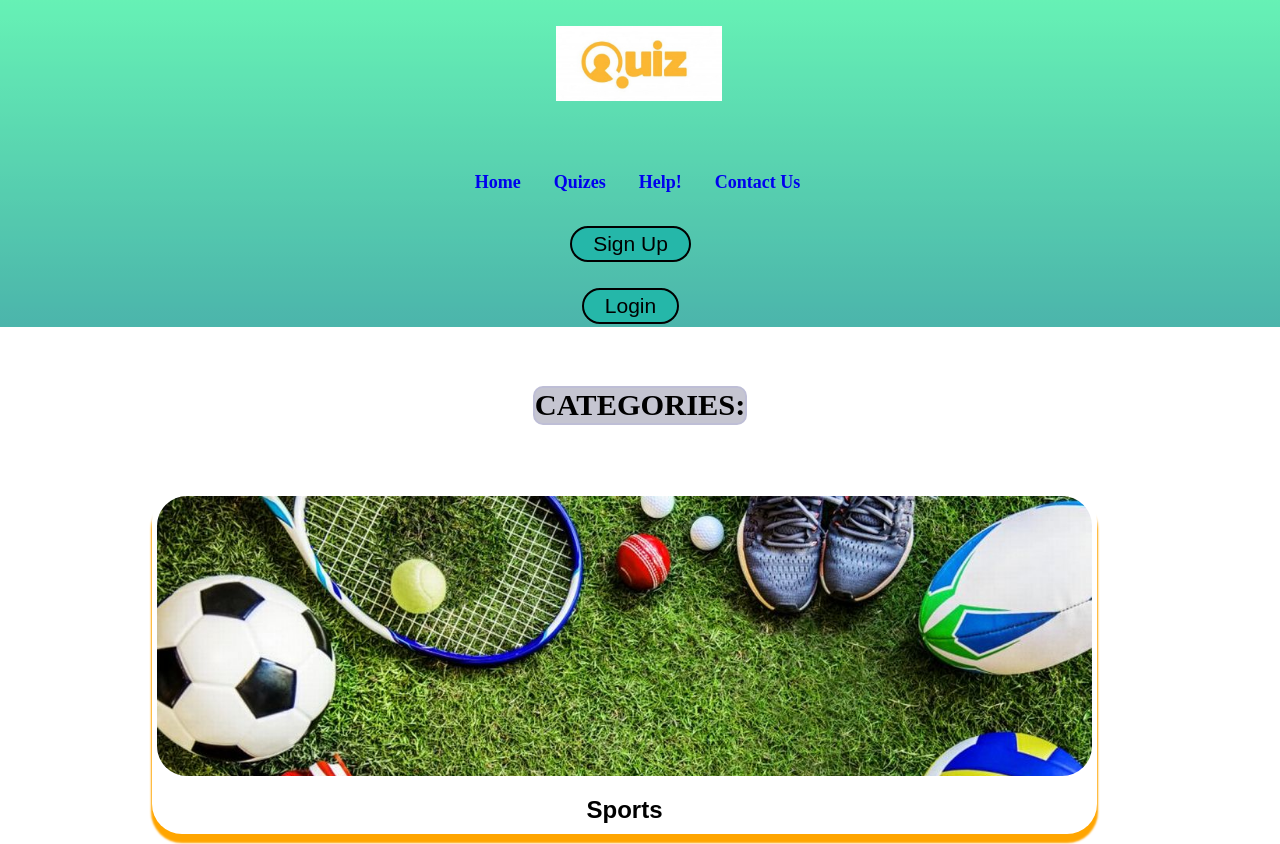
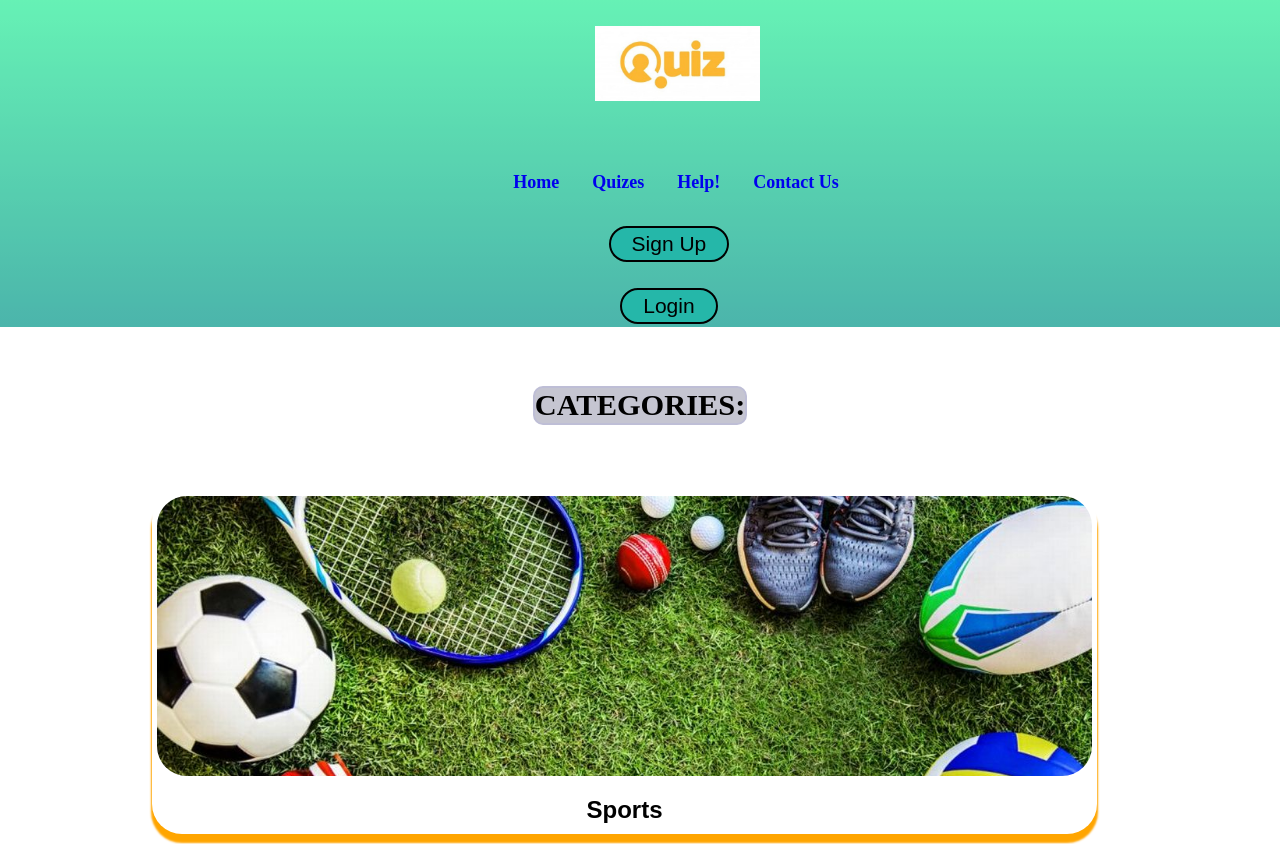
Before and after one commit to Abhi-202/quiz.github.io, a plain HTML site: page index.html in a window 1280 px wide. Shown: the top 844 px of the page. Drawn offline with Linux system fonts and the light colour scheme.

Commit message:
Update media.css

```diff
--- a/media.css
+++ b/media.css
@@ -4,7 +4,7 @@
 
 #navbar{
     flex-direction: column;
-    width: 100%;
+    width: 106%;
 }
 #navbar ul li a{
         font-size: 18px;
```
